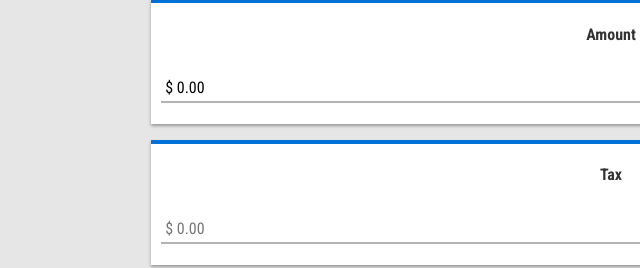
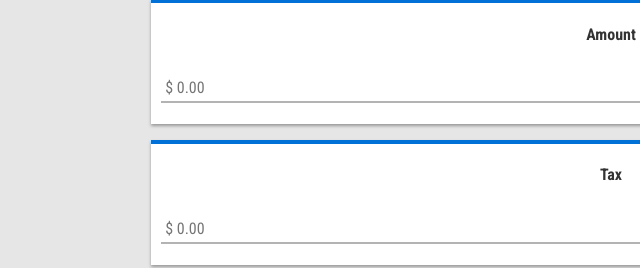
Before and after one commit to geoffreyrose/tip-calculator, a website: page index.html in a window 1280 px wide. Shown: the part 202-470 px from the top of the page, 29-669 px from the left. Drawn offline with nearby package versions, Linux system fonts and the light colour scheme.

Commit message:
input tweak

```diff
--- a/index.html
+++ b/index.html
@@ -45,7 +45,7 @@
 				<div class="card">
 					<h4>Amount</h4>
 					<div class="form-container">
-						<input pattern="\d*" name="bill-amount" type="text" value="$ 0.00">
+						<input pattern="\d*" name="bill-amount" type="text" placeholder="$ 0.00">
 					</div>
 				</div>
 			</section>
```
